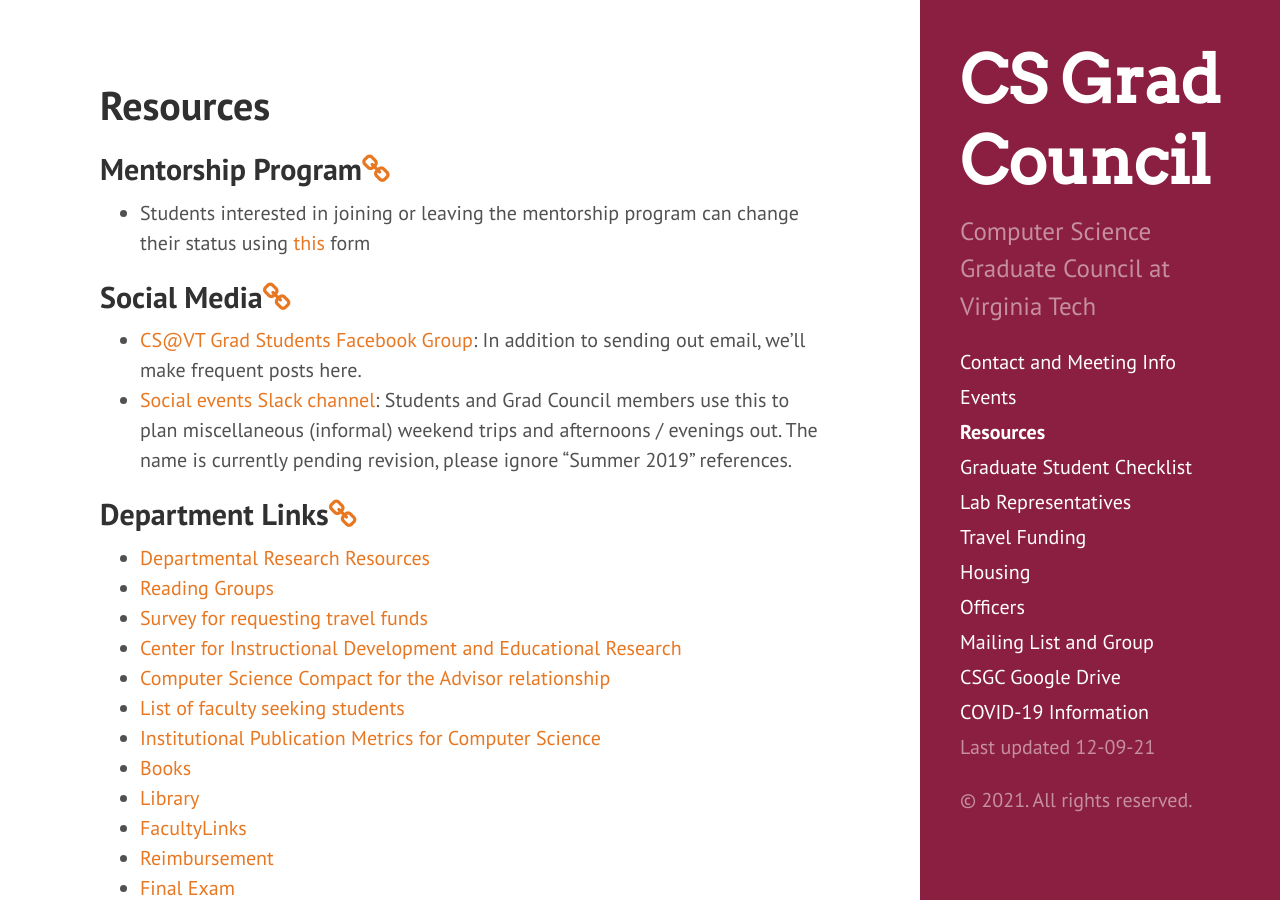
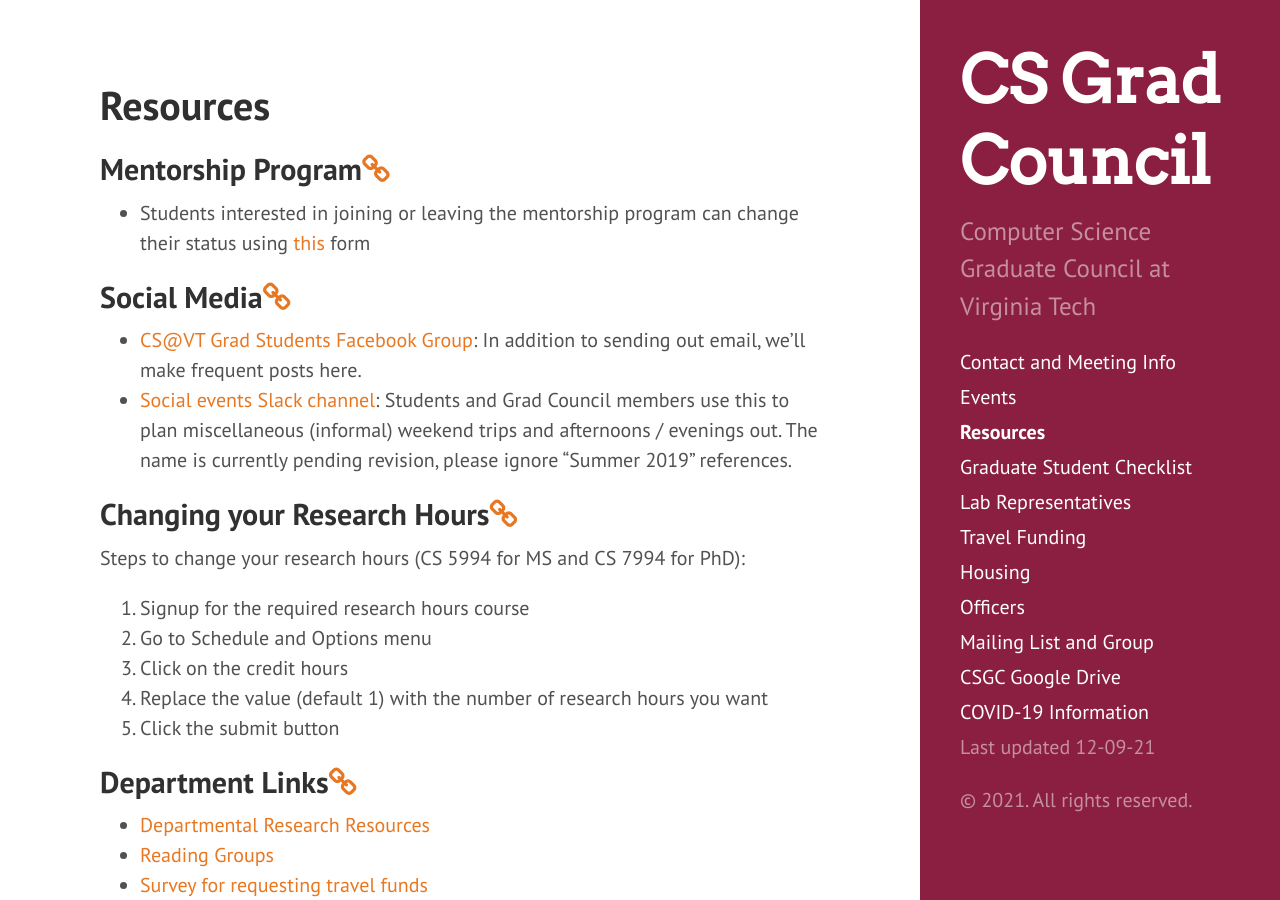
Before and after one commit to CSGraduateCouncil-VirginiaTech/csgc-website, a Jekyll site: the page built from resources.md, in a window 1280 px wide and 900 px high. Built offline with Jekyll 4.4.1, drawn with Linux system fonts in a browser that asks for light colours.

Commit message:
Adding Research Hours Guide
This seems to be a recurring thing

```diff
--- a/resources.md
+++ b/resources.md
@@ -12,6 +12,16 @@
 
 * [CS@VT Grad Students Facebook Group](https://www.facebook.com/groups/vtcsgrads): In addition to sending out email, we'll make frequent posts here.
 * [Social events Slack channel](https://join.slack.com/t/vtcsgradsummer19/shared_invite/enQtNjcwOTA4NTMzMzAyLTM4MzJhM2IzMGQ0ZWNiZmIzMGJmZjAxNjhhZWNlYmUzZjJlOTkxMjMzMmY5NDk4MzBjYTc5OGM4NTY4OWNmNmI): Students and Grad Council members use this to plan miscellaneous (informal) weekend trips and afternoons / evenings out. The name is currently pending revision, please ignore "Summer 2019" references.
+
+## <a name="ResearchHours"></a>Changing your Research Hours<a href="#ResearchHours"><i class="fa fa-link" aria-hidden="true"></i></a>
+
+Steps to change your research hours (CS 5994 for MS and CS 7994 for PhD):
+
+1. Signup for the required research hours course
+2. Go to Schedule and Options menu
+3. Click on the credit hours
+4. Replace the value (default 1) with the number of research hours you want
+5. Click the submit button
 
 ## <a name="DepartmentLinks"></a>Department Links<a href="#DepartmentLinks"><i class="fa fa-link" aria-hidden="true"></i></a>
 
```
